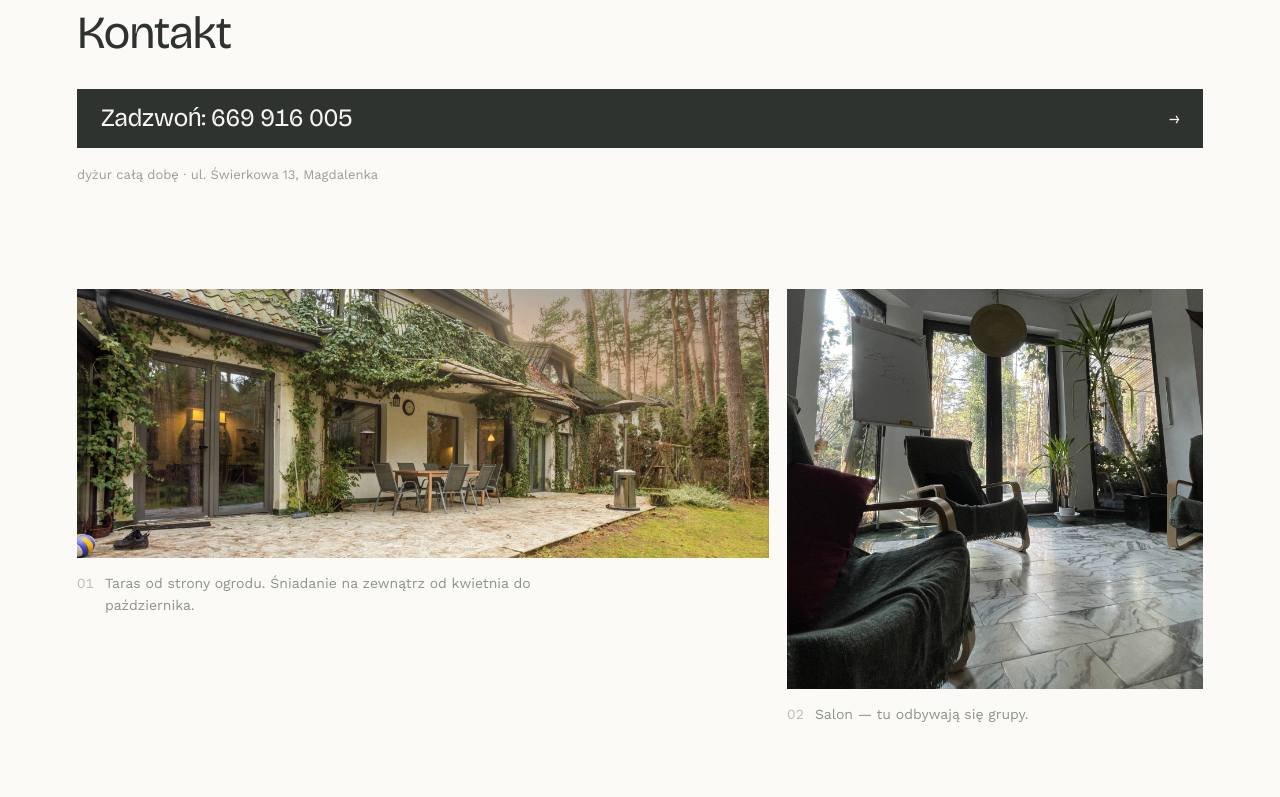
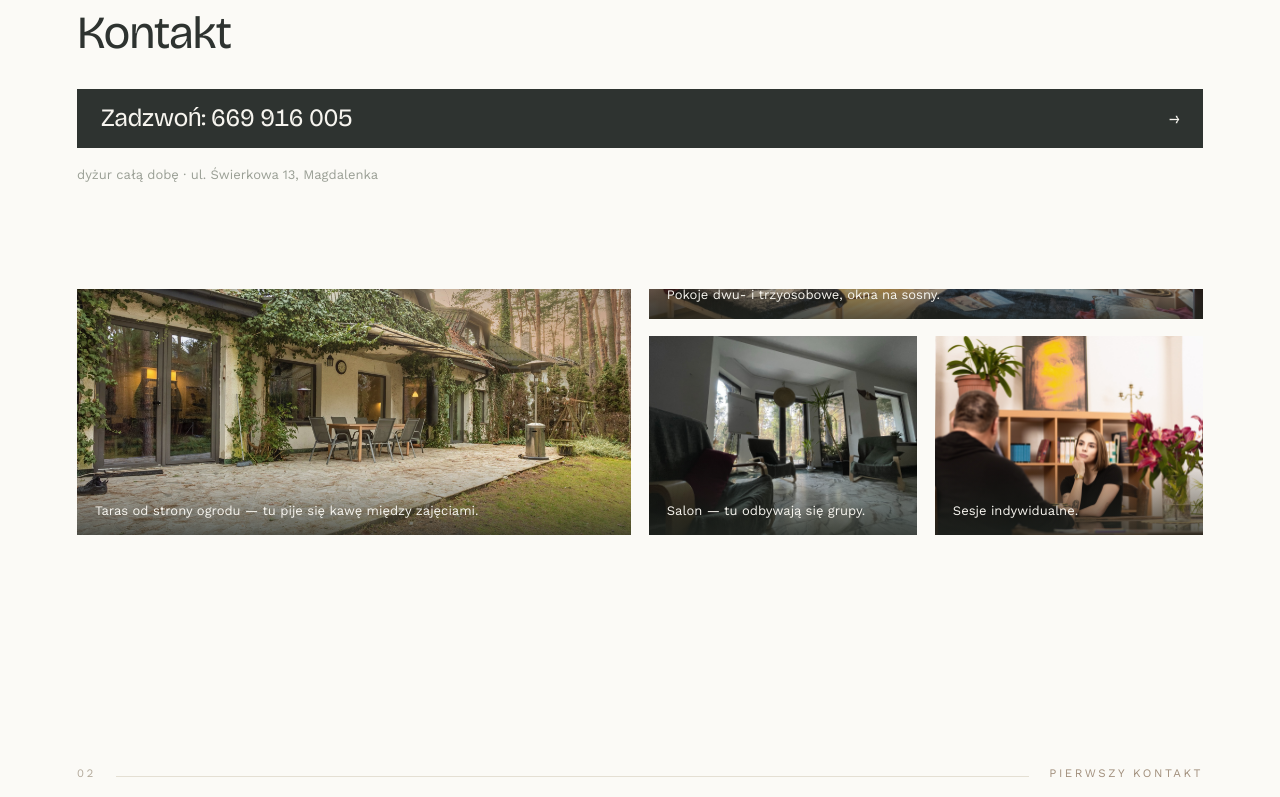
Before and after one commit to frankot/inseme, a Next.js app: page / in a window 1280 px wide. Shown: the part 1223-2020 px from the top of the page. Built offline with nearby package versions, Linux system fonts and the light colour scheme.

Commit message:
mossaic grid

```diff
--- a/src/components/site/sections/hero.tsx
+++ b/src/components/site/sections/hero.tsx
@@ -28,7 +28,7 @@ export function Hero({
           src={content.image.src}
           alt={content.image.alt}
           fill
-          priority
+          preload
           sizes="100vw"
           className="object-cover object-[50%_56%] saturate-[.84] brightness-[.94]"
         />
--- a/src/components/site/sections/osrodek.tsx
+++ b/src/components/site/sections/osrodek.tsx
@@ -4,19 +4,26 @@ import { SectionRule } from "@/components/site/ui/section-rule";
 import { SiteImage } from "@/components/site/ui/site-image";
 import { osrodekDefaults, type OsrodekContent } from "@/content/home";
 
+/**
+ * The mosaic follows the design's 4-column grid: a 2×2 hero tile, a 2-wide
+ * banner beside it, and two square tiles closing the second row. Below the
+ * `nav` breakpoint the same spans read as a 2-column stack, so the tiles keep
+ * their shapes instead of collapsing into a column of identical rectangles.
+ */
+const TILES = [
+  { span: "col-span-2 row-span-2", sizes: "(max-width: 960px) 100vw, 50vw" },
+  { span: "col-span-2", sizes: "(max-width: 960px) 100vw, 50vw" },
+  { span: "col-span-1", sizes: "(max-width: 960px) 50vw, 25vw" },
+  { span: "col-span-1", sizes: "(max-width: 960px) 50vw, 25vw" },
+] as const;
+
 export function Osrodek({
   content = osrodekDefaults,
 }: {
   content?: OsrodekContent;
 }) {
-  const [wide, tall] = content.figures;
-
   return (
-    <>
-      <section
-        id="miejsce"
-        className="scroll-mt-[calc(var(--nav-h-sticky)+12px)]"
-      >
+    <section id="miejsce" className="scroll-mt-[calc(var(--nav-h-sticky)+12px)]">
       <Container className="pt-section-lg pb-section-sm">
         <SectionRule
           index={content.index}
@@ -40,9 +47,7 @@ export function Osrodek({
                 key={stat.label}
                 className="flex items-baseline justify-between gap-4 border-b border-line pb-3"
               >
-                  <span className="text-[14.5px] text-ink-300">
-                    {stat.label}
-                  </span>
+                <span className="text-[14.5px] text-ink-300">{stat.label}</span>
                 <span className="font-heading text-[21px] tracking-[-0.02em] tabular-nums text-ink-900">
                   {stat.value}
                 </span>
@@ -50,56 +55,49 @@ export function Osrodek({
             ))}
           </Reveal>
         </div>
-        </Container>
-      </section>
 
-      <section>
-        <Container className="py-[clamp(24px,3vw,44px)]">
-          <div className="flex flex-wrap gap-gap">
+        <div className="mt-[clamp(28px,3.2vw,48px)] grid grid-cols-2 auto-rows-[clamp(140px,15.5vw,220px)] gap-gap nav:grid-cols-4">
+          {content.figures.slice(0, TILES.length).map((figure, i) => (
             <Figure
-              figure={wide}
-              index="01"
-              ratio="aspect-[16/9]"
-              className="flex-[2_1_420px]"
+              key={figure.src}
+              figure={figure}
+              delay={i * 70}
+              className={TILES[i].span}
+              sizes={TILES[i].sizes}
             />
-            <Figure
-              figure={tall}
-              index="02"
-              ratio="aspect-[4/5]"
-              className="flex-[1_1_280px]"
-            />
+          ))}
         </div>
       </Container>
     </section>
-    </>
   );
 }
 
 function Figure({
   figure,
-  index,
-  ratio,
+  delay,
   className,
+  sizes,
 }: {
   figure: OsrodekContent["figures"][number];
-  index: string;
-  ratio: string;
+  delay: number;
   className?: string;
+  sizes: string;
 }) {
   return (
-    <Reveal as="figure" className={`m-0 min-w-0 ${className ?? ""}`}>
-      <div className={`relative w-full bg-stone ${ratio}`}>
+    <Reveal
+      as="figure"
+      delay={delay}
+      className={`group relative m-0 min-w-0 overflow-hidden bg-stone ${className ?? ""}`}
+    >
       <SiteImage
         src={figure.src}
         alt={figure.alt}
         fill
-          sizes="(max-width: 768px) 100vw, 60vw"
-          className="object-cover saturate-[.92]"
+        sizes={sizes}
+        className="object-cover saturate-[.92] transition-transform duration-[900ms] ease-out group-hover:scale-[1.035]"
       />
-      </div>
-      <figcaption className="mt-3.5 flex gap-[11px] text-sm leading-[1.6] text-ink-300">
-        <span className="tabular-nums text-clay-300">{index}</span>
-        <span className="max-w-[32em]">{figure.caption}</span>
+      <figcaption className="absolute inset-x-0 bottom-0 bg-gradient-to-t from-ink-950/75 via-ink-950/35 to-transparent px-[clamp(12px,1.4vw,22px)] pb-[clamp(12px,1.1vw,18px)] pt-[clamp(28px,3.4vw,48px)] text-[clamp(13px,0.95vw,15px)] leading-[1.45] text-bone">
+        {figure.caption}
       </figcaption>
     </Reveal>
   );
--- a/src/content/home.ts
+++ b/src/content/home.ts
@@ -97,14 +97,23 @@ export const osrodekDefaults: OsrodekContent = {
   figures: [
     {
       src: "/placeholder/dom-taras.jpg",
-      alt: "Taras ośrodka od strony ogrodu",
-      caption:
-        "Taras od strony ogrodu. Śniadanie na zewnątrz od kwietnia do października.",
+      alt: "Taras ośrodka i porośnięta bluszczem elewacja domu",
+      caption: "Taras od strony ogrodu — tu pije się kawę między zajęciami.",
+    },
+    {
+      src: "/placeholder/pokoj.jpg",
+      alt: "Jasny pokój z widokiem na las",
+      caption: "Pokoje dwu- i trzyosobowe, okna na sosny.",
     },
     {
       src: "/placeholder/salon-terapeutyczny.jpg",
-      alt: "Salon z fotelami i widokiem na las",
+      alt: "Salon terapeutyczny z fotelami i widokiem na las",
       caption: "Salon — tu odbywają się grupy.",
+    },
+    {
+      src: "/placeholder/rozmowa.jpg",
+      alt: "Rozmowa indywidualna z terapeutą",
+      caption: "Sesje indywidualne.",
     },
   ],
 };
```
Also changed, not shown: public/placeholder/pokoj.jpg (added), public/placeholder/rozmowa.jpg (added). Lines whose indentation alone changed are shown as unchanged.
